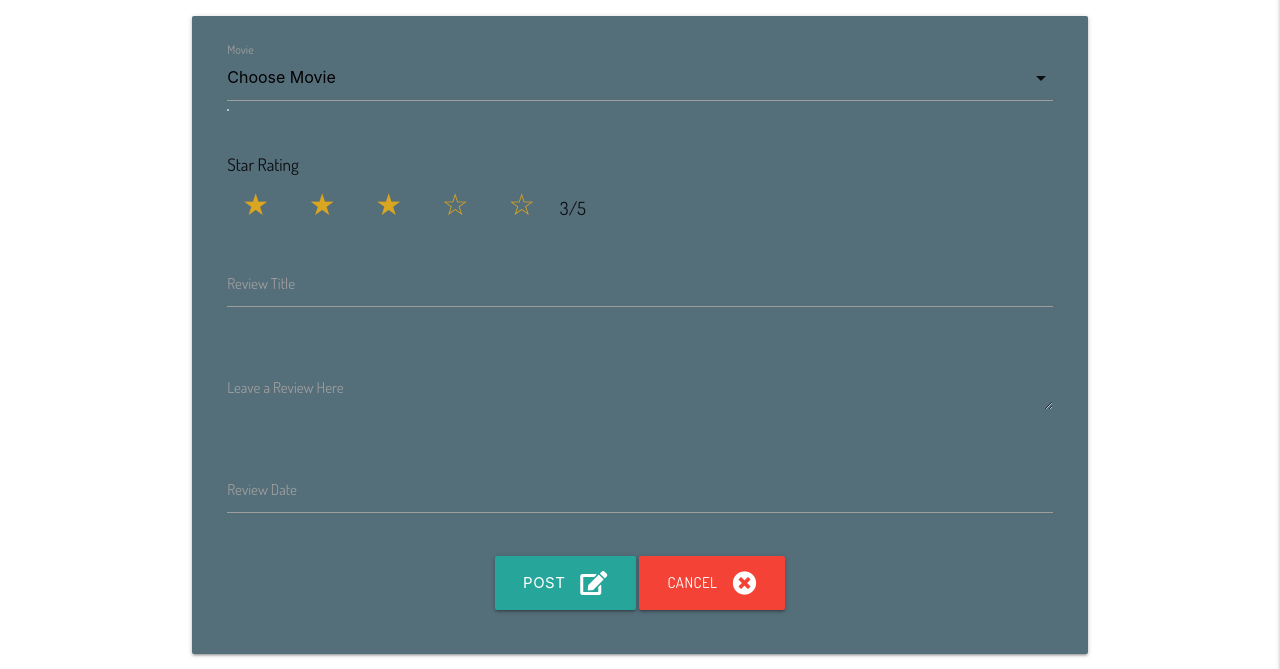
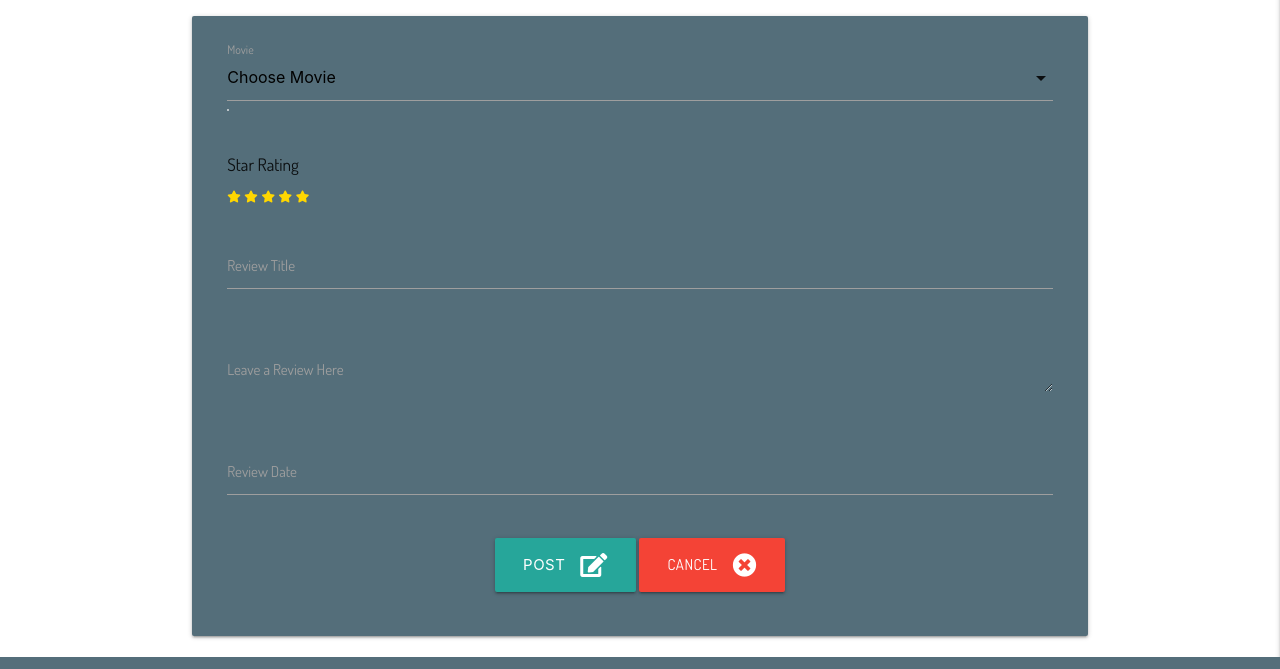
Before and after one commit to Leeap83/Movie-Database, a Flask app: page /add_review in a window 1280 px wide. Shown: the part 143-812 px from the top of the page. Run offline with Flask 2, Linux system fonts and the light colour scheme; data that the repository does not hold is empty; some libraries are stand-ins or nearby versions.

Commit message:
Create & Store 5 star rating

```diff
--- a/app.py
+++ b/app.py
@@ -185,6 +185,7 @@ def add_review():
     if request.method == "POST":
         review = {
             "movie_title": request.form.get("movie_title"),
+            "movie_id": ObjectId,
             "rating": request.form.get("rating"),
             "review_title": request.form.get("review-title"),
             "review": request.form.get("review"),
--- a/static/css/style.css
+++ b/static/css/style.css
@@ -74,31 +74,16 @@ nav ul a {
 }
 /*---------------movie review*/
 
-.star {
-    color: goldenrod;
-    font-size: 2.0rem;
-    padding: 0 1rem;
+.star-input {
+    display: none;
 }
 
-.star::before {
-    content: '\2606';
-    cursor: pointer;
+.star {
+    color: gold;
 }
 
-.star.rated::before {
-    content: '\2605';
-}
-
-.stars {
-    counter-reset: rate 0;
-}
-
-.star.rated {
-    counter-increment: rate 1;
-}
-
-.stars::after {
-    content: counter(rate) '/5';
+.star-input:checked + .star ~ .star {
+    color: #fff;
 }
 
 /*---------------Footer*/
--- a/static/js/script.js
+++ b/static/js/script.js
@@ -2,6 +2,7 @@
     $(".sidenav").sidenav({edge: "right"});
     $('.collapsible').collapsible();
     $('select').formSelect();
+    $("input[type='radio'] [name='rating']:checked").val();
     $('.datepicker').datepicker({
         format: "dd mmmm, yyyy",
         yearRange: [1950,2025],
--- a/templates/add_review.html
+++ b/templates/add_review.html
@@ -23,12 +23,17 @@
                 <div class="row ratings">
                     <div class="col s12">
                         <h6>Star Rating</h6>
-                        <div name="rating" class="stars" data-rating="3">
-                            <span class="star">&nbsp;</span>
-                            <span class="star">&nbsp;</span>
-                            <span class="star">&nbsp;</span>
-                            <span class="star">&nbsp;</span>
-                            <span class="star">&nbsp;</span>
+                        <div name="stars" class="stars" id="checked">
+                            <input type="radio" class="star-input rated" name="rating" id="star-1" value="1">
+                            <label for="star-1" class="star"><i class="fas fa-star"></i></label>
+                            <input type="radio" class="star-input" name="rating" id="star-2" value="2">
+                            <label for="star-2" class="star"><i class="fas fa-star"></i></label>
+                            <input type="radio" class="star-input" name="rating" id="star-3" value="3">
+                            <label for="star-3" class="star"><i class="fas fa-star"></i></label>
+                            <input type="radio" class="star-input" name="rating" id="star-4" value="4">
+                            <label for="star-4" class="star"><i class="fas fa-star"></i></label>
+                            <input type="radio" class="star-input" name="rating" id="star-5" value="5" checked>
+                            <label for="star-5" class="star"><i class="fas fa-star"></i></label>
                         </div>
                     </div>
                 </div>
@@ -66,39 +71,9 @@
             </form>
         </div>
     </div>
-<script>
 
-    document.addEventListener('DOMContentLoaded', function() {
-        let stars = document.querySelectorAll('.star');
-        stars.forEach(function(star){
-            star.addEventListener('click', setRating);
-        });
 
-        let rating = parseInt(document.querySelector('.stars').getAttribute('data-rating'));
-        let target = stars[rating - 1];
-        target.dispatchEvent(new MouseEvent('click'));
-    });
 
-    function setRating(ev){
-        let span = ev.currentTarget;
-        let stars = document.querySelectorAll('.star');
-        let match = false;
-        let num = 0;
-        stars.forEach(function(star, index){
-            if(match){
-                star.classList.remove('rated');
-            }else{
-                star.classList.add('rated');
-            }
-            if(star == span){
-                match = true;
-                num = index + 1;
-            }
-        })
-        document.querySelector('.stars').setAttribute('data-rating', num);
-    }
-
-</script>
 
 
 {% endblock %}
--- a/templates/movie_details.html
+++ b/templates/movie_details.html
@@ -3,7 +3,7 @@
     <!--Movie Title-->
     <div class="section">
         <div class="row">
-            <p class="card-link"><a href="{{ url_for('get_movies') }}"><i class="fas fa-times right"></i></a></p>
+            <p><a href="{{ url_for('get_movies') }}"><i class="fas fa-times right"></i></a></p>
             <div class="col s12 m8 offset-m2 movie_title center">
                 <h4>{{ movie.movie_title }}</h4>
             </div>
@@ -42,7 +42,7 @@
                             <li>
                                 <div class="collapsible-header">
                                     <i class="fas fa-caret-down"></i>
-                                    <strong>"{{ reviews.review_title}}"</strong>
+                                    <p><strong>"{{ reviews.review_title}}"</strong> {{ reviews.rating}}/5</p>
                                 </div>
                                 <div class="collapsible-body">
                                     <p>{{ reviews.review }}</p>
```
Also changed, not shown: templates/movie_review.html (+11 -6 lines).
